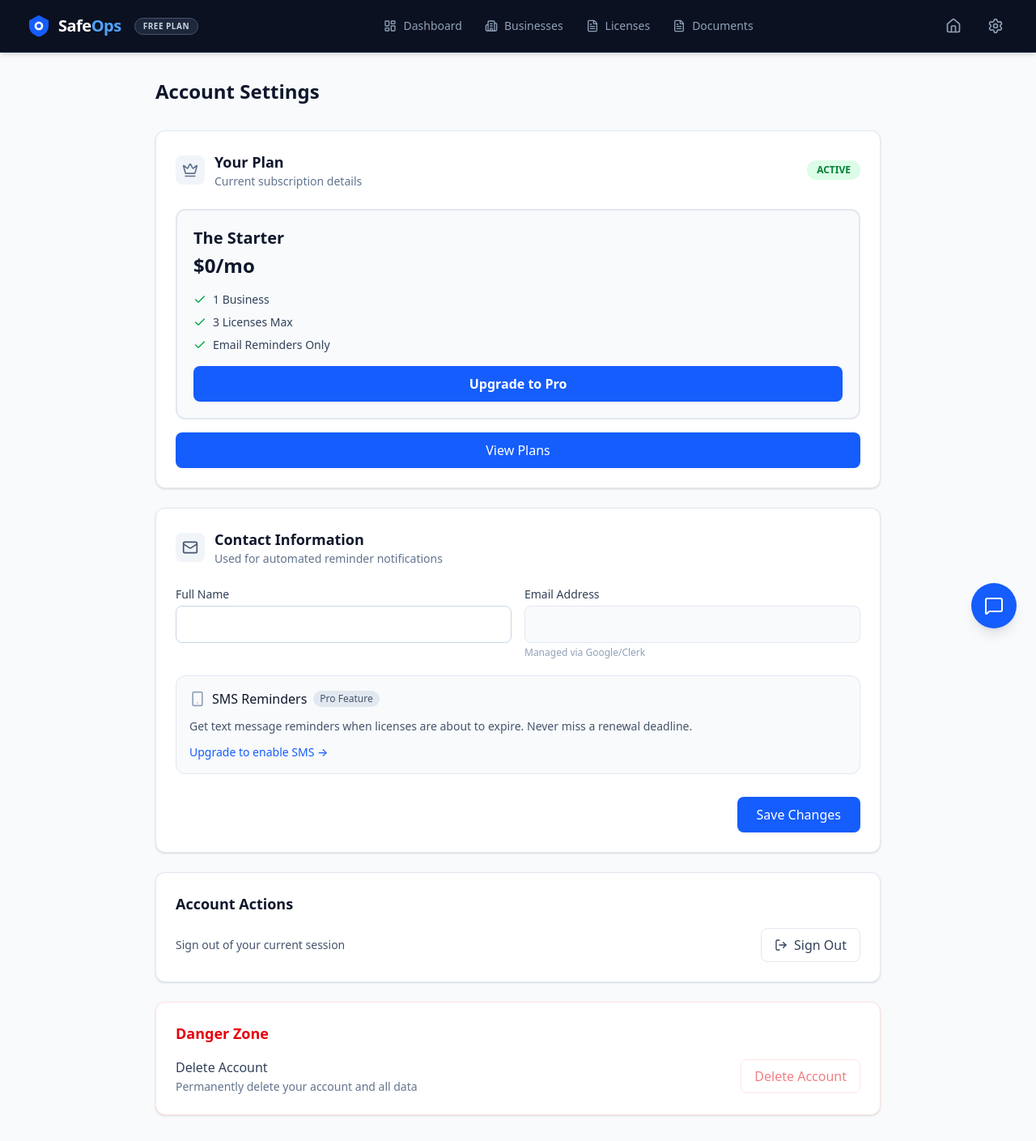
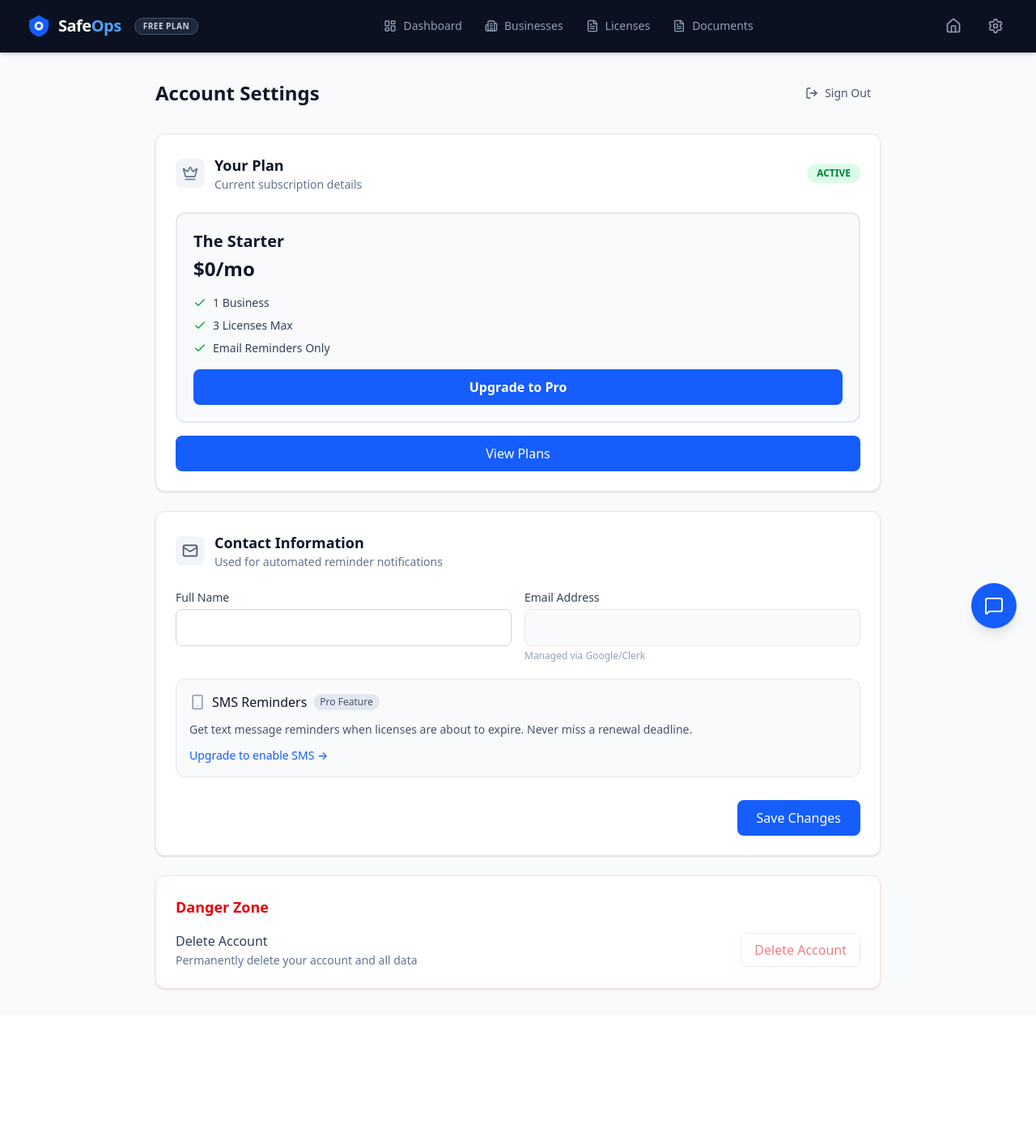
Before and after one commit to testqgw/SCP, a Next.js app: page /dashboard/settings in a window 1280 px wide. Shown: the whole page at 81% size. After the commit the page ends 1253 px from the top, so only its background shows below. Built offline with nearby package versions, Linux system fonts and the light colour scheme; no server answers; the database is empty.

Commit message:
style: move Sign Out button to header, away from Danger Zone

```diff
--- a/app/dashboard/settings/page.tsx
+++ b/app/dashboard/settings/page.tsx
@@ -159,7 +159,17 @@ export default function SettingsPage() {
 
   return (
     <div className="max-w-4xl mx-auto">
-      <h1 className="text-2xl font-bold text-slate-900 mb-8">Account Settings</h1>
+      {/* Header with Sign Out */}
+      <div className="flex items-center justify-between mb-8">
+        <h1 className="text-2xl font-bold text-slate-900">Account Settings</h1>
+        <button
+          onClick={() => signOut(() => router.push("/"))}
+          className="flex items-center gap-2 text-slate-600 hover:text-slate-900 hover:bg-slate-100 px-3 py-2 rounded-lg transition text-sm"
+        >
+          <LogOut className="w-4 h-4" />
+          Sign Out
+        </button>
+      </div>
 
       {/* Notification Message */}
       {message.text && (
@@ -329,21 +339,6 @@ export default function SettingsPage() {
           </form>
         </div>
 
-        {/* CARD 3: Account Actions */}
-        <div className="bg-white p-6 rounded-xl shadow-sm border border-slate-200">
-          <h2 className="text-lg font-semibold text-slate-900 mb-4">Account Actions</h2>
-          <div className="flex justify-between items-center">
-            <p className="text-slate-600 text-sm">Sign out of your current session</p>
-            <button
-              onClick={() => signOut(() => router.push("/"))}
-              className="flex items-center gap-2 text-slate-700 hover:bg-slate-100 px-4 py-2 rounded-lg transition font-medium border border-slate-200"
-            >
-              <LogOut className="w-4 h-4" />
-              Sign Out
-            </button>
-          </div>
-        </div>
-
         {/* CARD 4: Danger Zone */}
         <div className="bg-white p-6 rounded-xl shadow-sm border border-red-100">
           <h2 className="text-lg font-semibold text-red-600 mb-4">Danger Zone</h2>
```
